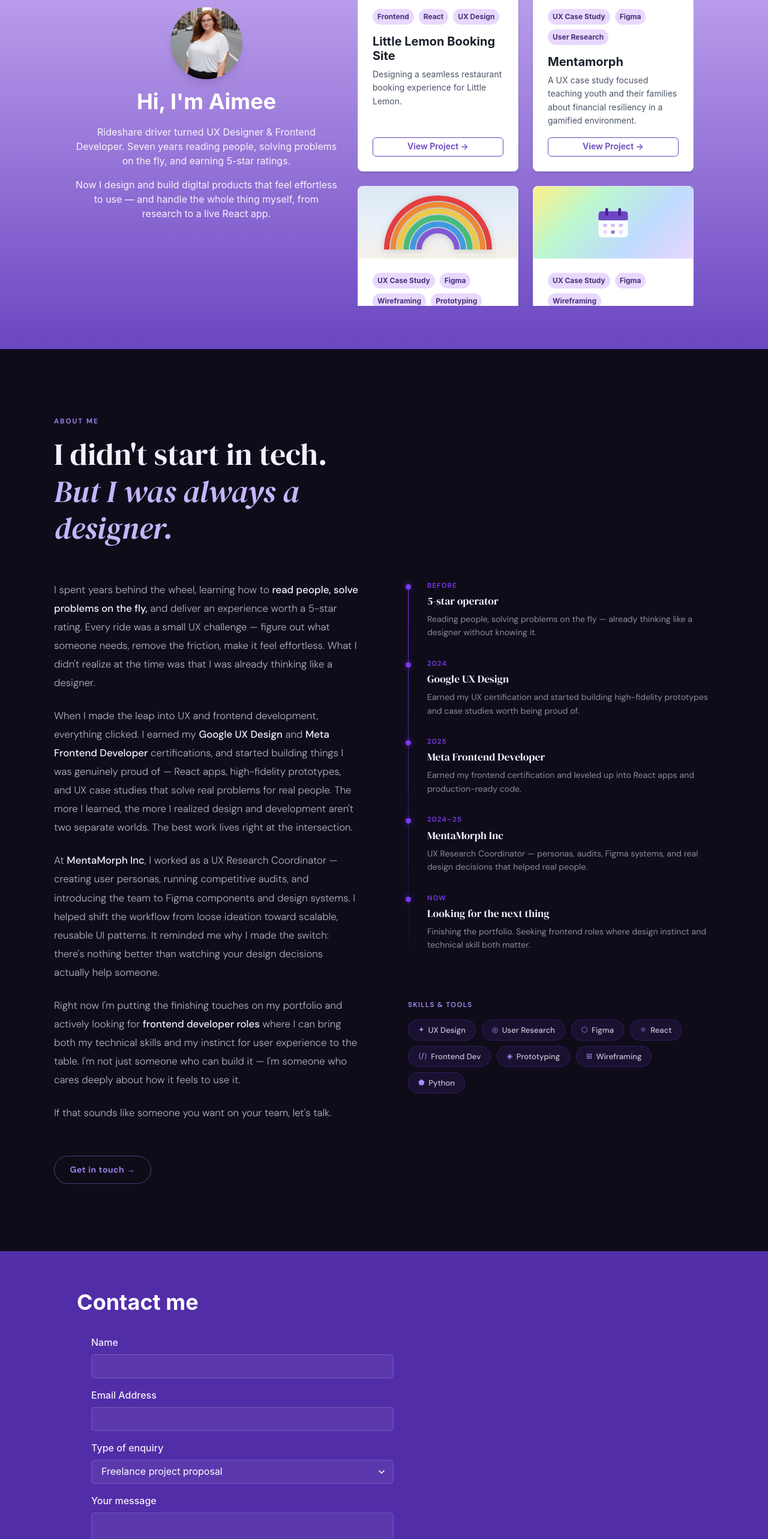
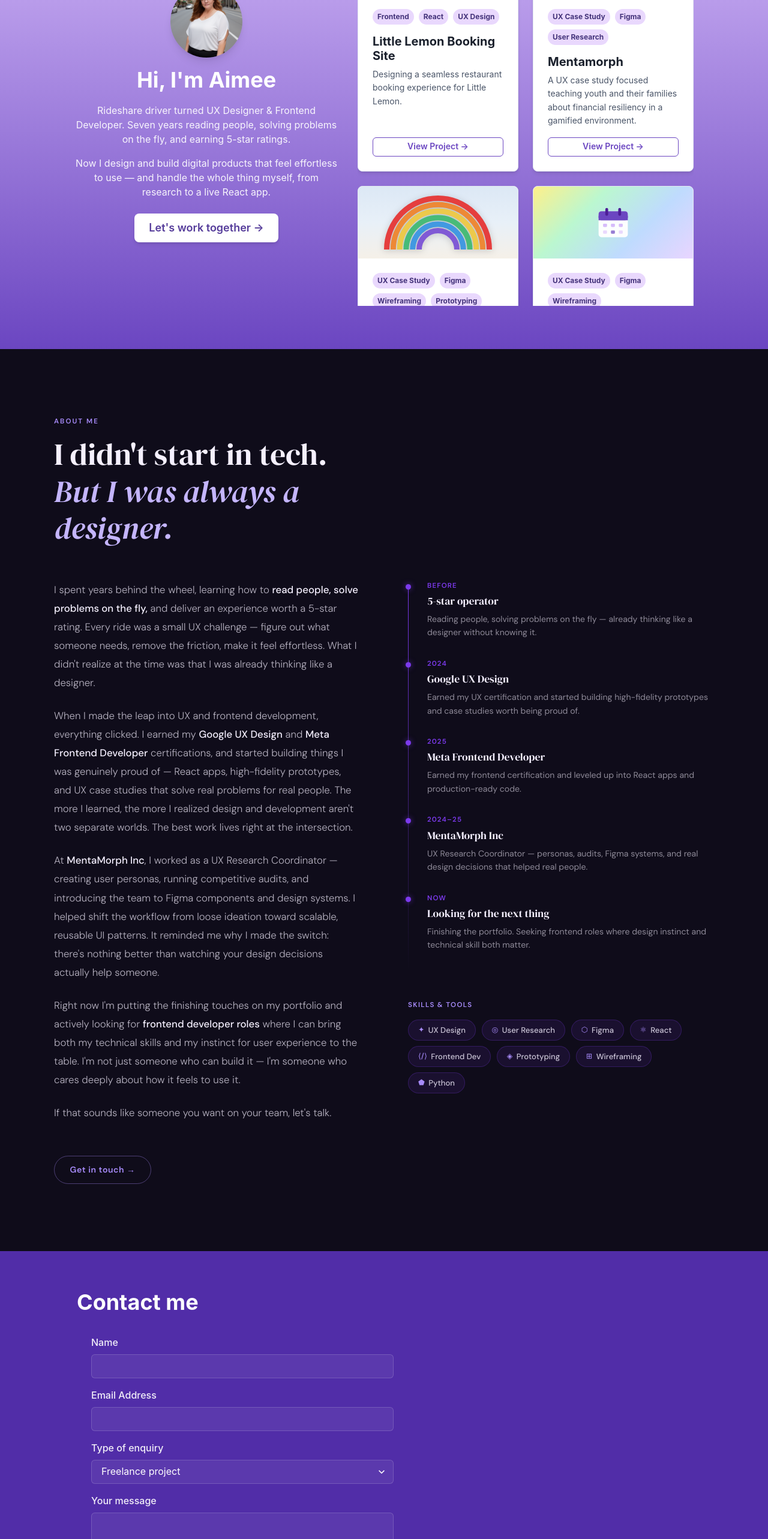
Before and after one commit to Aimeevdb/Aimee-s-Portfolio, a React (Create React App) app: page / in a window 1280 px wide. Shown: the part 218-2784 px from the top of the page at 60% size. Built offline with nearby package versions, Linux system fonts and the light colour scheme.

Commit message:
Add hero CTA button and update contact form enquiry options

```diff
--- a/src/components/ContactMeSection.js
+++ b/src/components/ContactMeSection.js
@@ -25,7 +25,7 @@ const ContactMeSection = () => {
     initialValues: {
       firstName: "",
       email: "",
-      type: "hireMe",
+      type: "freelance",
       comment: "",
     },
     validationSchema: Yup.object({
@@ -111,8 +111,8 @@ const ContactMeSection = () => {
                   borderColor="whiteAlpha.300"
                   {...formik.getFieldProps("type")}
                 >
-                  <option value="hireMe" style={{ color: "black" }}>Freelance project proposal</option>
-                  <option value="openSource" style={{ color: "black" }}>Open source consultancy session</option>
+                  <option value="freelance" style={{ color: "black" }}>Freelance project</option>
+                  <option value="fullTime" style={{ color: "black" }}>Full-time role</option>
                   <option value="other" style={{ color: "black" }}>Other</option>
                 </Select>
               </FormControl>
--- a/src/components/LandingSection.js
+++ b/src/components/LandingSection.js
@@ -1,5 +1,5 @@
 import React from "react";
-import { Heading, Text, Image, VStack, Box, Flex } from "@chakra-ui/react";
+import { Heading, Text, Image, VStack, Box, Flex, Button } from "@chakra-ui/react";
 import myPhoto from "../images/Profile1.png";
 import ProjectsSection from "./ProjectsSection";
 
@@ -35,6 +35,22 @@ const LandingSection = ({ greeting, bio1, bio2 }) => {
         <Heading color="white" size={["lg", "xl"]}>{greeting}</Heading>
         <Text fontSize={["sm", "md"]} color="whiteAlpha.900">{bio1}</Text>
         <Text fontSize={["sm", "md"]} color="whiteAlpha.900">{bio2}</Text>
+        <Button
+          as="a"
+          href="#contactme-section"
+          mt={2}
+          size="lg"
+          bg="white"
+          color="purple.700"
+          fontWeight="semibold"
+          rounded="lg"
+          boxShadow="md"
+          _hover={{ bg: "purple.50", transform: "translateY(-2px)", boxShadow: "lg" }}
+          _active={{ transform: "translateY(0)" }}
+          transition="all 0.15s ease"
+        >
+          Let's work together →
+        </Button>
       </VStack>
 
       {/* Right — Projects */}
```
